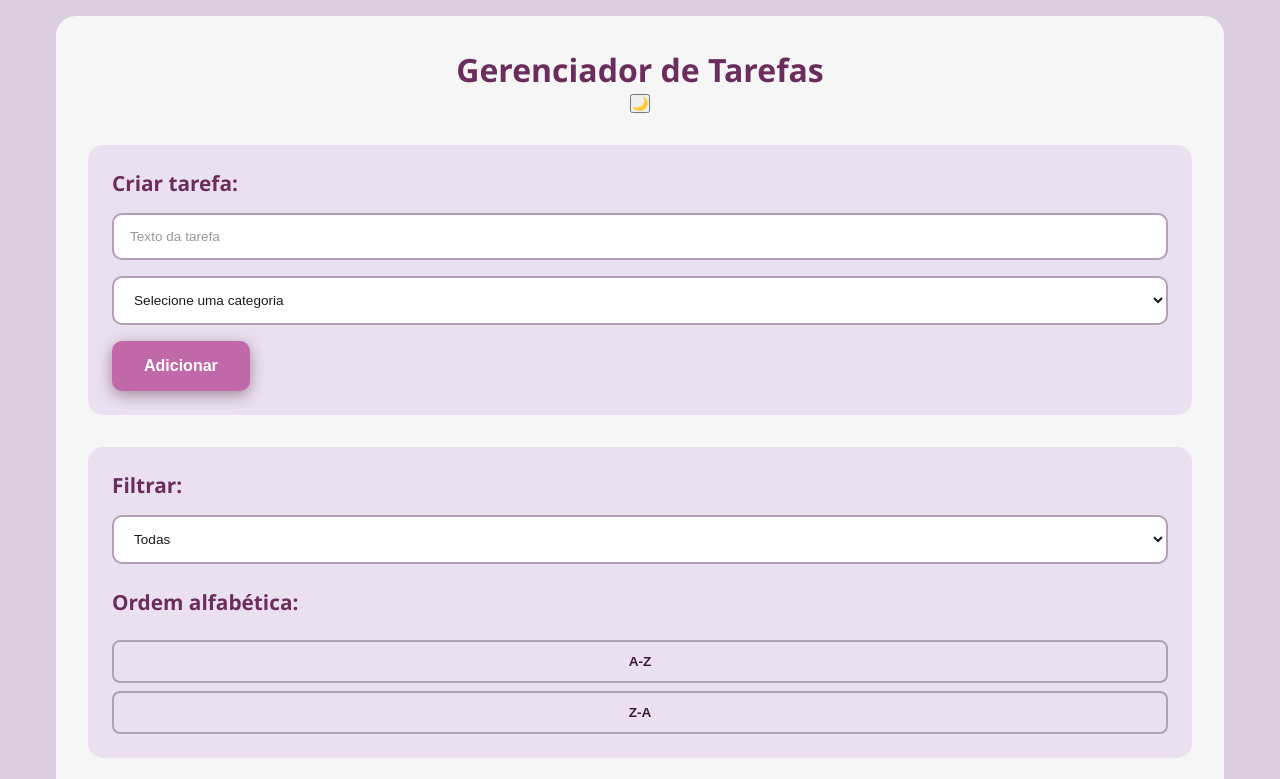
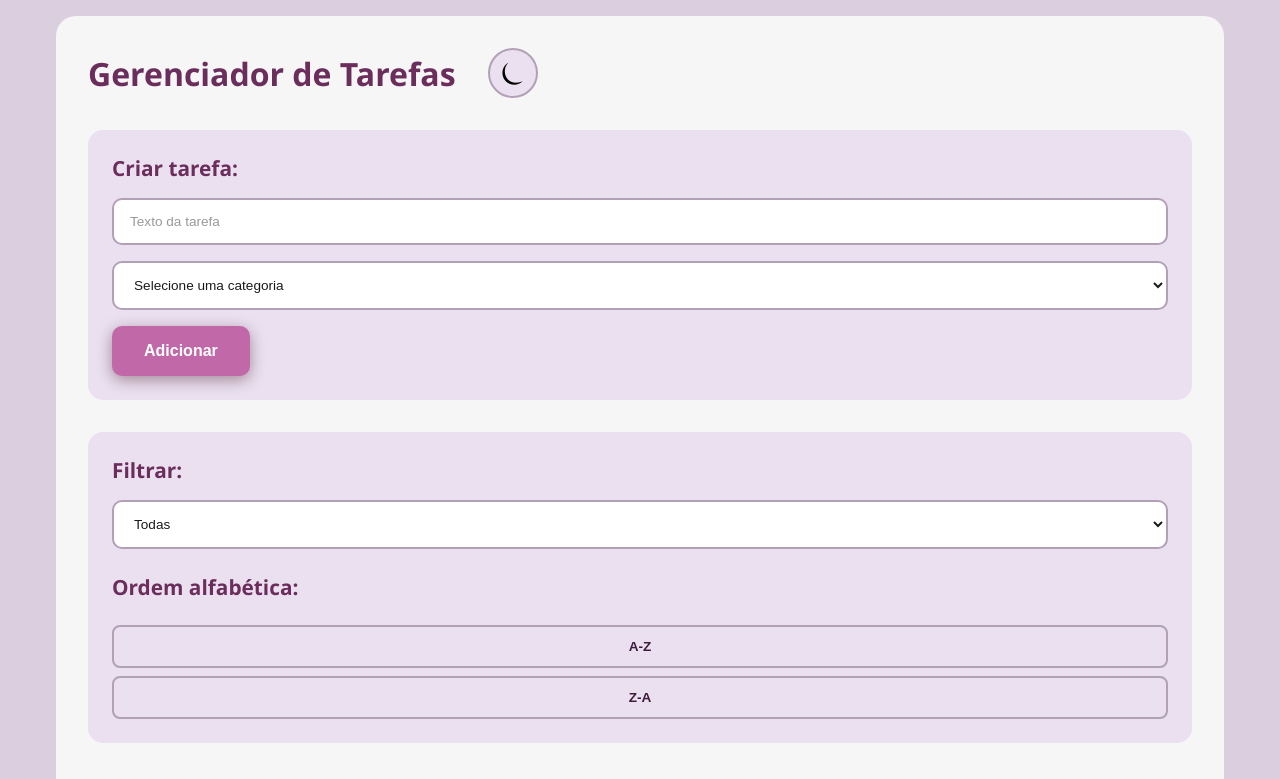
Before and after one commit to vitoriaberdtt-boop/Lista-de-tarefas, a React (Vite) app: page / in a window 1280 px wide. Shown: the top 779 px of the page. Built offline with nearby package versions, Linux system fonts and the light colour scheme.

Commit message:
botão light/dark mode

```diff
--- a/src/App.css
+++ b/src/App.css
@@ -75,7 +75,9 @@
 #titulo {
   border: none;
   margin-bottom: 2rem;
-  text-align: center;
+  display: flex;
+  align-items: center;
+  gap: 2rem;
 }
 
 h1 {
@@ -93,13 +95,14 @@
 
 /* Botão de tema */
 .theme-btn {
-  font-size: 1.5rem;
+  font-size: 2rem;
   background: var(--card-bg);
-  border: 1px solid var(--border);
+  border: 2px solid var(--border);
   border-radius: 50%;
-  width: 45px;
-  height: 45px;
+  width: 50px;
+  height: 50px;
   cursor: pointer;
+  flex-shrink: 0;
 }
 
 .theme-btn:hover {
--- a/src/App.jsx
+++ b/src/App.jsx
@@ -56,10 +56,11 @@
       <div className='app'>
         <fieldset id='titulo'>
           <h1>Gerenciador de Tarefas</h1>
-          <button onClick={toggleTheme} className='theme-button'>
-            {theme === 'light' ? '🌙' : '☀️'}
+          <button onClick={toggleTheme} className='theme-btn'>
+            {theme === 'light' ? '⏾' : '☀'}
           </button>
         </fieldset>
+
 
       <TodoForm addTodo={addTodo} />
       <Filter filter={filter} setFilter={setFilter} setSort={setSort} />
```
